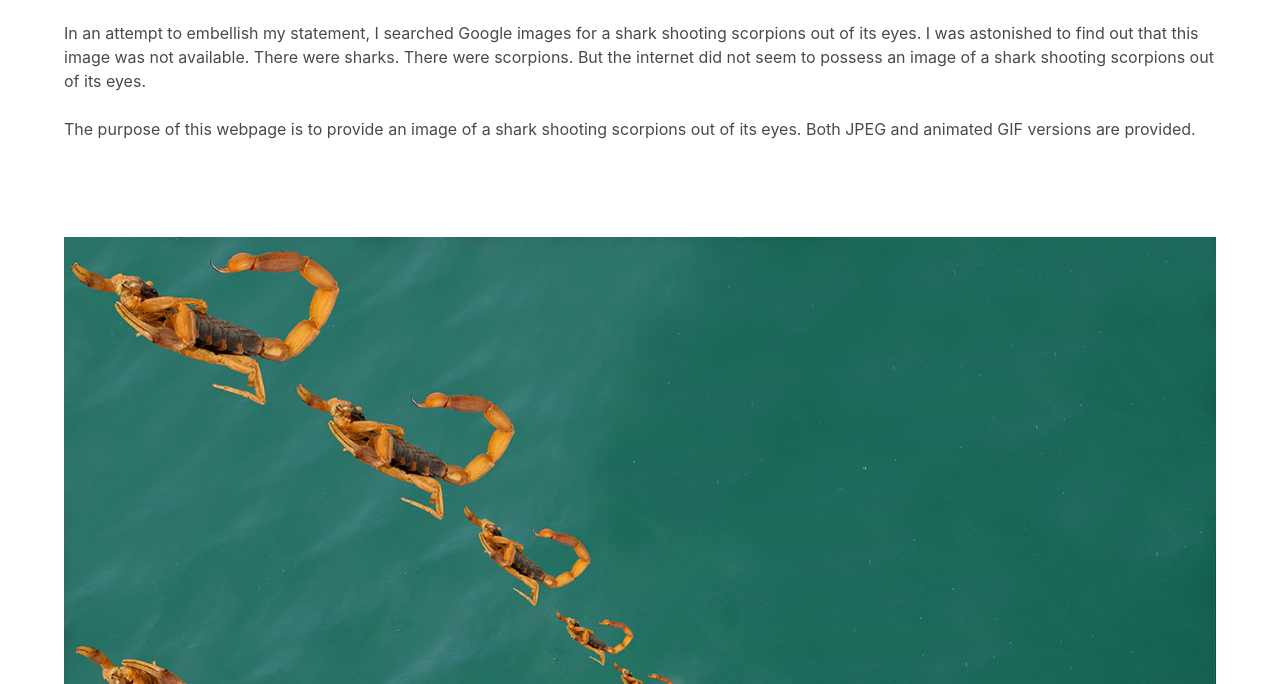
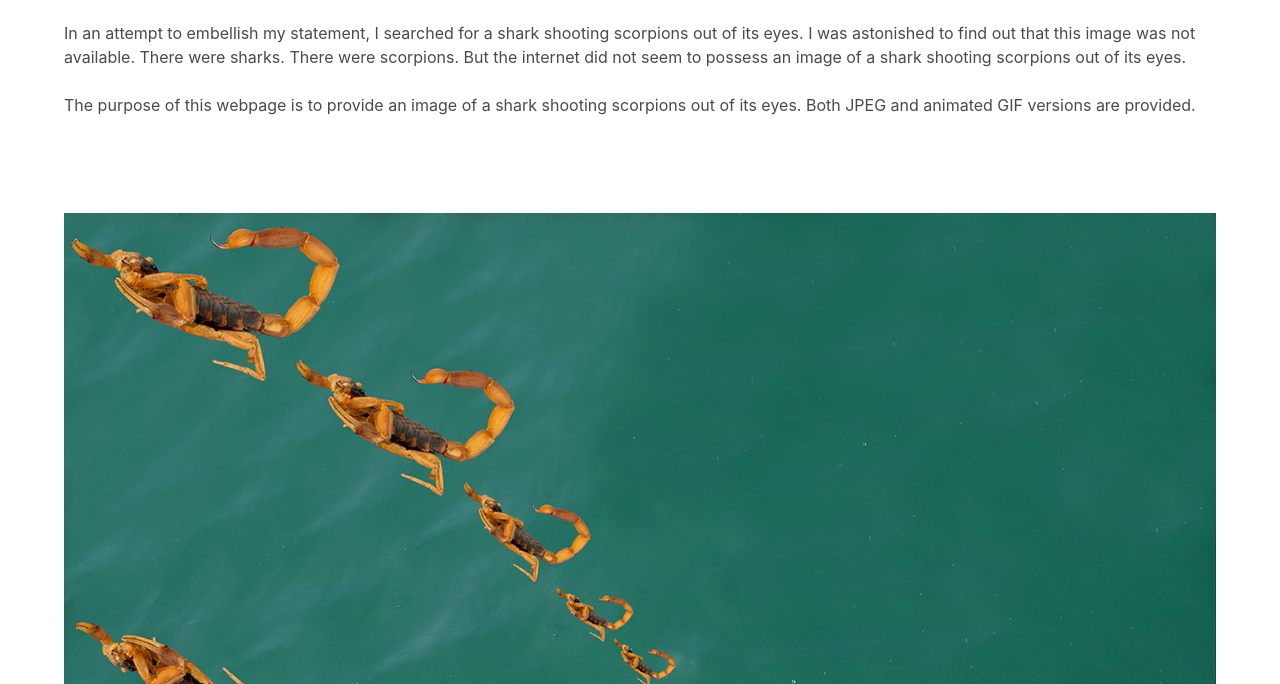
Before and after one commit to danbraun/sharkshootingscorpionsoutofitseyes, a plain HTML site: page index.html in a window 1280 px wide. Shown: the part 116-800 px from the top of the page. Drawn offline with Linux system fonts and the light colour scheme.

Commit message:
refined text

```diff
--- a/index.html
+++ b/index.html
@@ -28,7 +28,7 @@
         </h2>
 
         <p class="content">
-          In an attempt to embellish my statement, I searched Google images for
+          In an attempt to embellish my statement, I searched for
           a shark shooting scorpions out of its eyes. I was astonished to find
           out that this image was not available. There were sharks. There were
           scorpions. But the internet did not seem to possess an image of a
```
